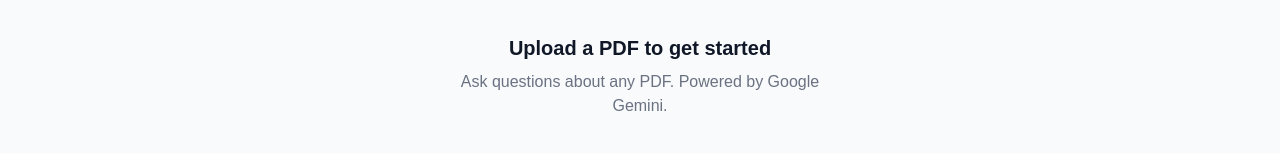
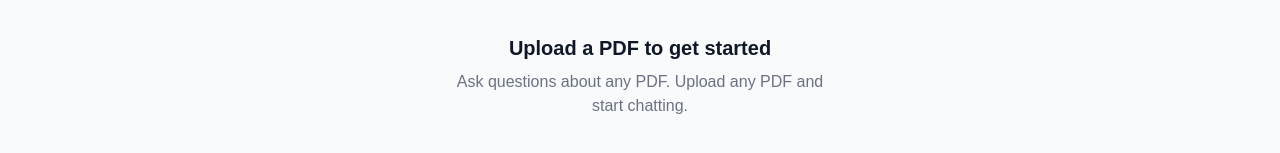
Before and after one commit to rucas97/R10-Docs, a Next.js app: page / in a window 1280 px wide. Shown: the part 355-508 px from the top of the page. Built offline with nearby package versions, Linux system fonts and the light colour scheme.

Commit message:
Remove Gemini mention from welcome text

```diff
--- a/src/app/page.tsx
+++ b/src/app/page.tsx
@@ -111,7 +111,7 @@
         {messages.length === 0 ? (
           <div className="flex flex-col items-center justify-center h-full text-center">
             <h2 className="text-xl font-semibold text-gray-900 mb-2">Upload a PDF to get started</h2>
-            <p className="text-gray-500 max-w-sm">Ask questions about any PDF. Powered by Google Gemini.</p>
+            <p className="text-gray-500 max-w-sm">Ask questions about any PDF. Upload any PDF and start chatting.</p>
           </div>
         ) : (
           <div className="space-y-6">
```
